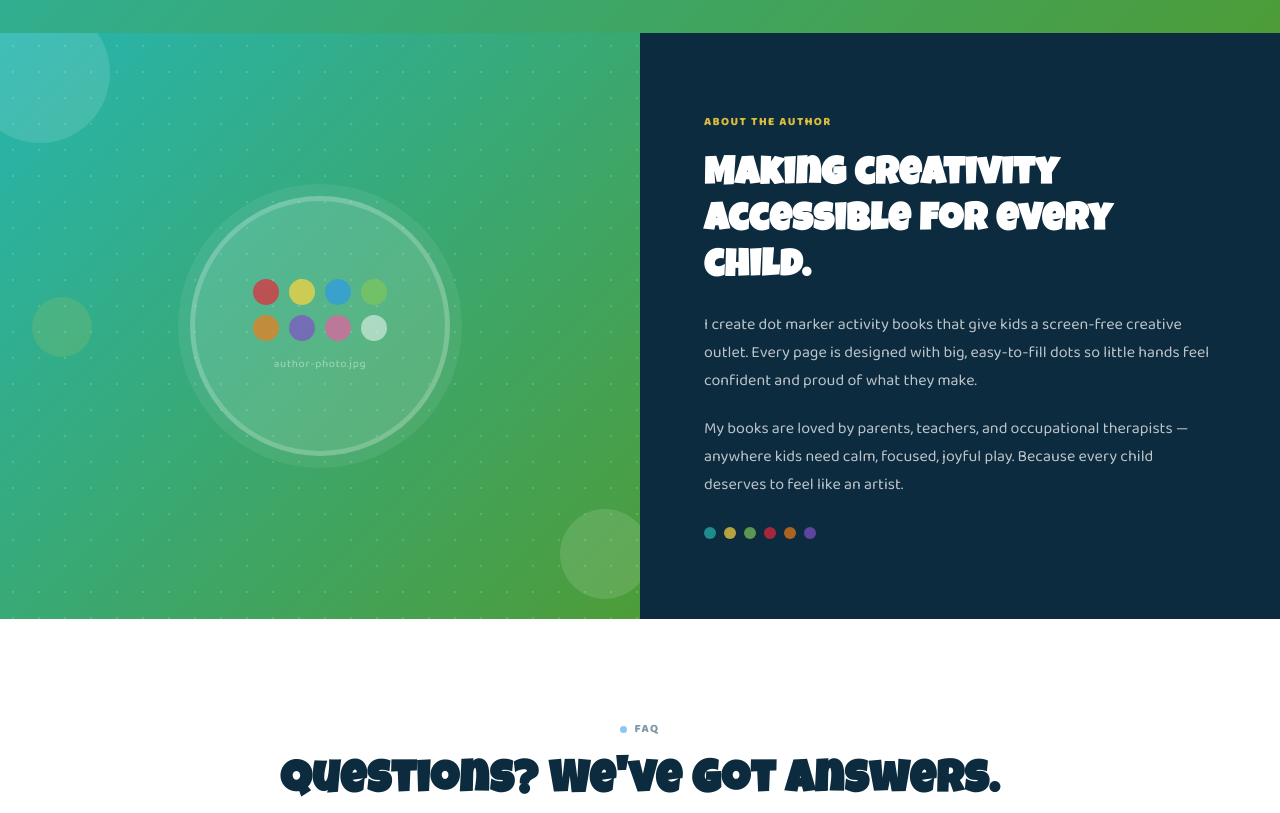
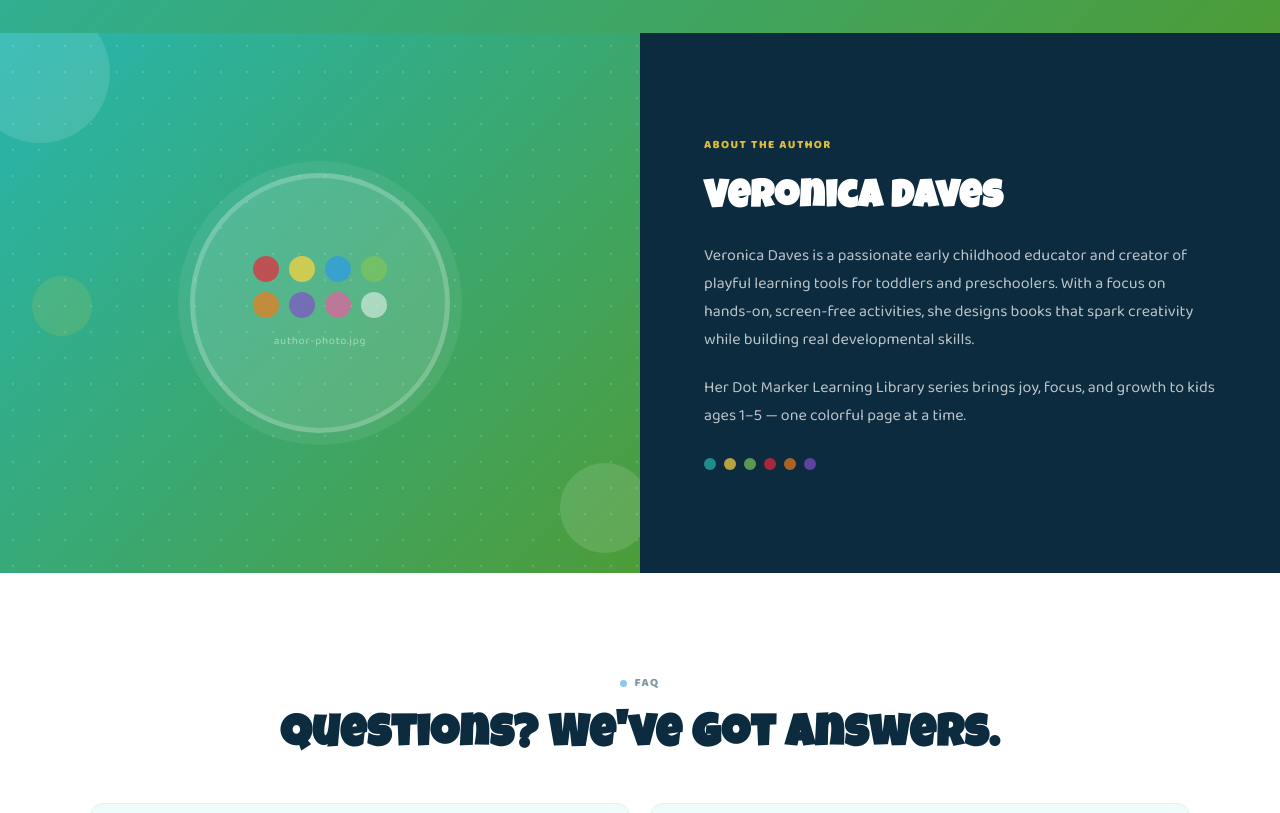
Before and after one commit to visern/dot-marker-website-ai, a plain HTML site: page index.html in a window 1280 px wide. Shown: the part 3911-4724 px from the top of the page. Drawn offline with Linux system fonts and the light colour scheme.

Commit message:
fix: add author name, update copyright year, add .gitignore
- Add Veronica Daves name and real bio to About section
- Update copyright year from 2025 to 2026
- Add .gitignore to exclude .DS_Store

Co-Authored-By: Claude Sonnet 4.6 <noreply@anthropic.com>

```diff
--- a/index.html
+++ b/index.html
@@ -749,9 +749,9 @@
       </div>
       <div class="about-text-side reveal">
         <div class="about-tag">About the Author</div>
-        <h2 class="about-heading">Making creativity<br>accessible for every child.</h2>
-        <p class="about-body">I create dot marker activity books that give kids a screen-free creative outlet. Every page is designed with big, easy-to-fill dots so little hands feel confident and proud of what they make.</p>
-        <p class="about-body">My books are loved by parents, teachers, and occupational therapists — anywhere kids need calm, focused, joyful play. Because every child deserves to feel like an artist.</p>
+        <h2 class="about-heading">Veronica Daves</h2>
+        <p class="about-body">Veronica Daves is a passionate early childhood educator and creator of playful learning tools for toddlers and preschoolers. With a focus on hands-on, screen-free activities, she designs books that spark creativity while building real developmental skills.</p>
+        <p class="about-body">Her Dot Marker Learning Library series brings joy, focus, and growth to kids ages 1–5 — one colorful page at a time.</p>
         <div class="about-dots-strip">
           <span class="dot" style="background:var(--teal)"></span>
           <span class="dot" style="background:var(--yellow)"></span>
@@ -866,7 +866,7 @@
         <li><a href="#about">About</a></li>
         <li><a href="#contact">Contact</a></li>
       </ul>
-      <p>© 2025 Dot Marker Books. All rights reserved.</p>
+      <p>© 2026 Dot Marker Books. All rights reserved.</p>
       <p>Made with dots, daubers &amp; a whole lot of color.</p>
     </div>
   </footer>
```
Also changed, not shown: 1 other file.
